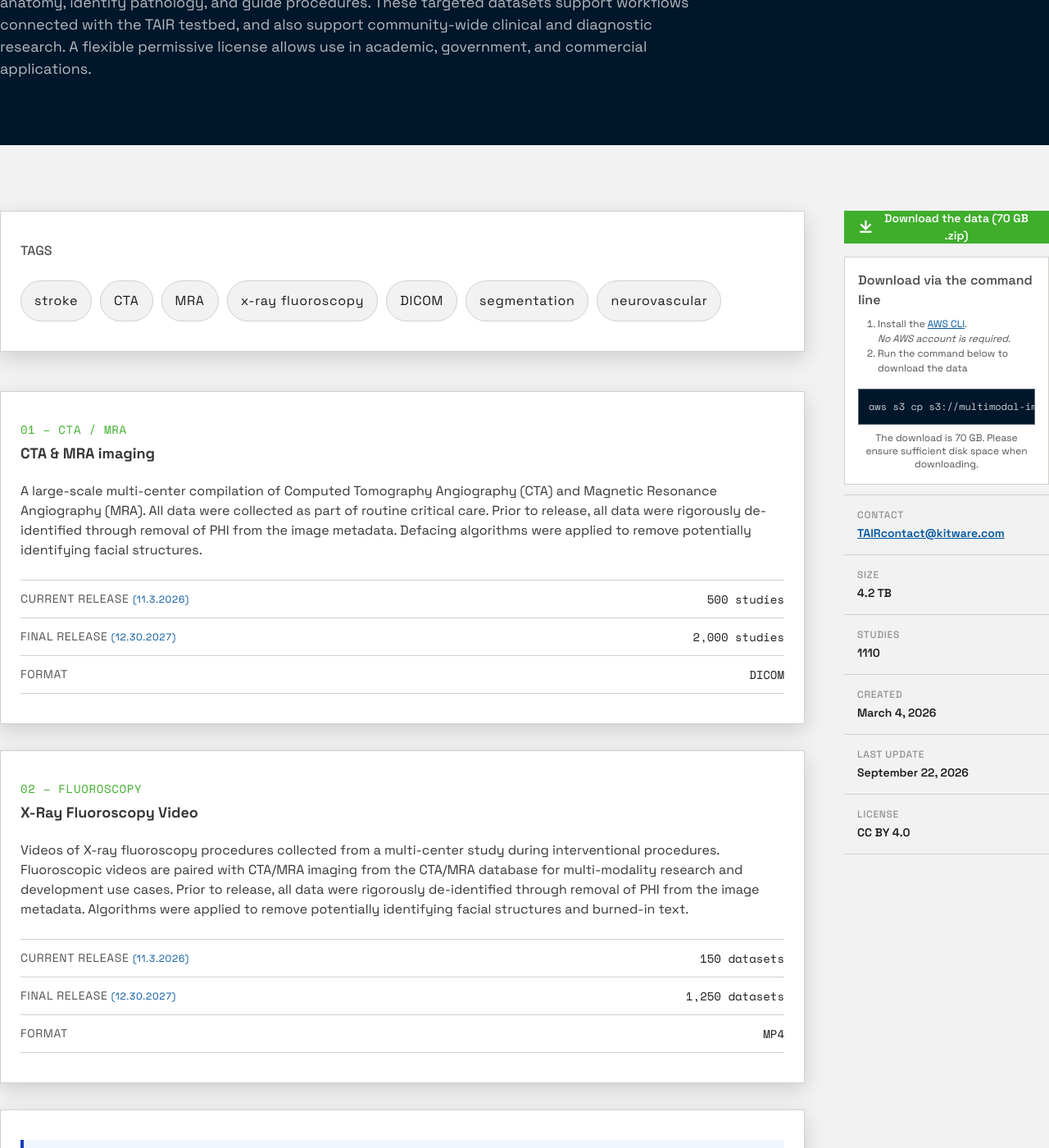
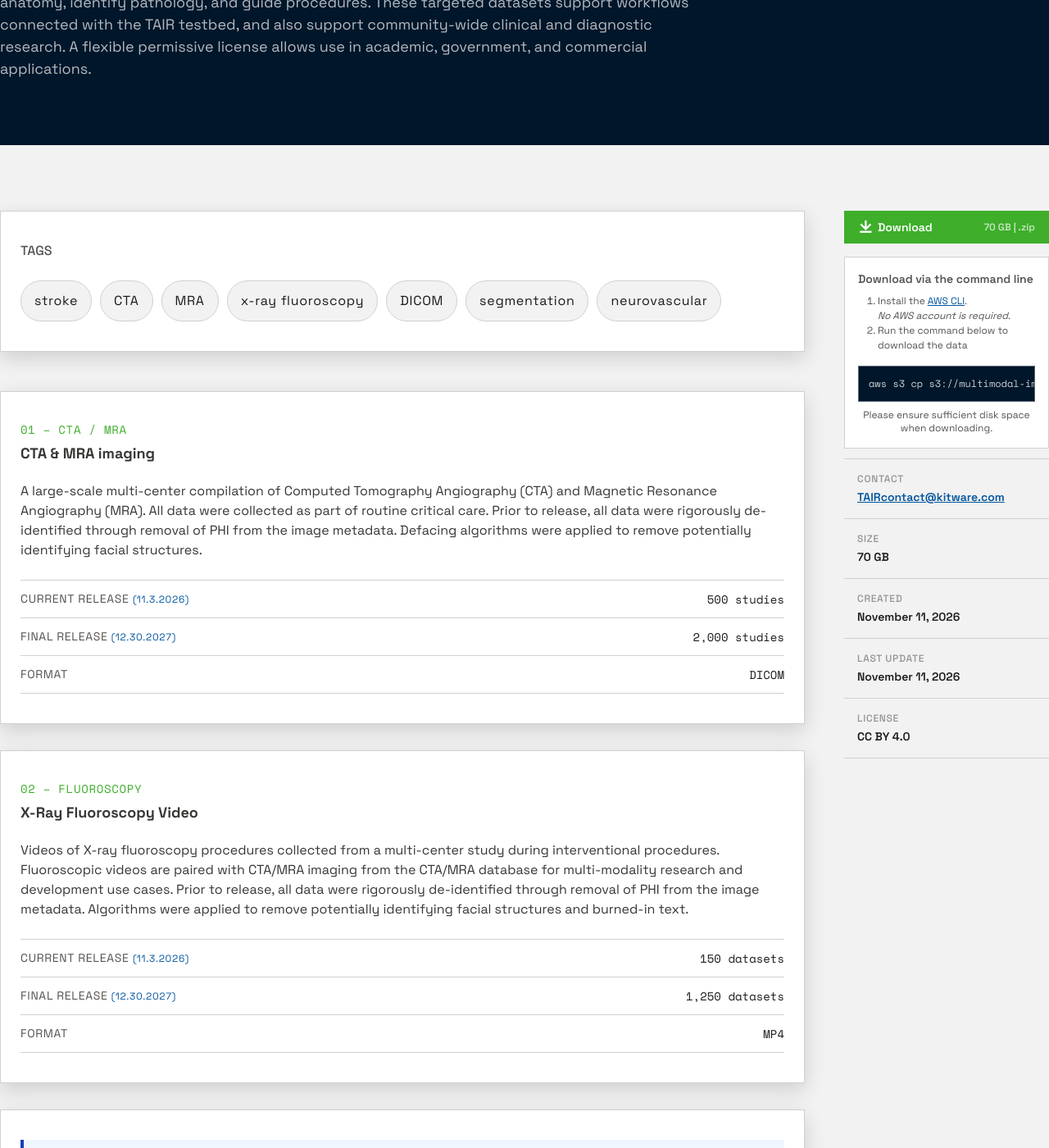
Before and after one commit to Kitware/TAIR, a Jekyll site: the page built from dataset.md, in a window 1280 px wide and 1400 px high, scrolled down 382 px. Shown: the whole window at 82% size. Built offline with Jekyll 4.4.1, drawn with Linux system fonts in a browser that asks for light colours; nearby versions of some CDN libraries; library files that are not in the unit come from our copies.

Commit message:
Updates to sidebar content

```diff
--- a/_layouts/dataset.html
+++ b/_layouts/dataset.html
@@ -77,21 +77,24 @@ layout: default
       <div class="lg:sticky lg:top-6">
         {% if page.dataset.download %}
           <a
-            class="btn btn-primary w-full justify-start rounded-none text-primary-content"
+            class="btn btn-primary w-full justify-start rounded-none text-primary-content items-center"
             href="{{ page.dataset.download.url }}"
             rel="nofollow"
           >
             {% if page.dataset.download.icon %}
               <i class="{{ page.dataset.download.icon }} text-lg" aria-hidden="true"></i>
             {% endif %}
-            {{ page.dataset.download.label | escape }}
+            <span class="flex flex-grow items-center justify-between">
+              <span>{{ page.dataset.download.label }}</span>
+              <span class="text-xs opacity-70">{{ page.dataset.download.info }}</span>
+            </span>
           </a>
         {% endif %}
 
         {% if page.dataset.advanced %}
           <div class="card card-sm bg-base-100 border border-base-300 mt-4">
             <div class="card-body">
-              <h2 class="card-title">{{ page.dataset.advanced.title | default: "Download via the command line" | escape }}</h2>
+              <h2 class="card-title text-sm">{{ page.dataset.advanced.title | default: "Download via the command line" | escape }}</h2>
               <ol class="list-decimal pl-6">
                 {% for step in page.dataset.advanced.steps %}
                   <li>{{ step.text }}</li>
--- a/assets/css/site.css
+++ b/assets/css/site.css
@@ -2017,6 +2017,9 @@
   .shrink-0 {
     flex-shrink: 0;
   }
+  .flex-grow {
+    flex-grow: 1;
+  }
   .-translate-y-full {
     --tw-translate-y: -100%;
     translate: var(--tw-translate-x) var(--tw-translate-y);
--- a/dataset.md
+++ b/dataset.md
@@ -21,7 +21,8 @@ dataset:
     - neurovascular
 
   download:
-    label: Download the data (70 GB .zip)
+    label: Download
+    info: 70 GB | .zip
     url: "https://multimodal-imaging-for-cerebrovascular-disease.s3.us-east-1.amazonaws.com/tair-project-data.zip"
     icon: ri-download-line
 
@@ -31,19 +32,17 @@ dataset:
       - text: Run the command below to download the data
     command: >-
       aws s3 cp s3://multimodal-imaging-for-cerebrovascular-disease/tair-project-data.zip . --no-sign-request
-    note: The download is 70 GB. Please ensure sufficient disk space when downloading.
+    note: Please ensure sufficient disk space when downloading.
 
   metadata:
     - label: Contact
       value: <a href="mailto:TAIRcontact@kitware.com">TAIRcontact@kitware.com</a>
     - label: Size
-      value: 4.2 TB
-    - label: Studies
-      value: 1,110
+      value: 70 GB
     - label: Created
-      value: March 4, 2026
+      value: November 11, 2026
     - label: Last update
-      value: September 22, 2026
+      value: November 11, 2026
     - label: License
       value: CC BY 4.0
 
```
